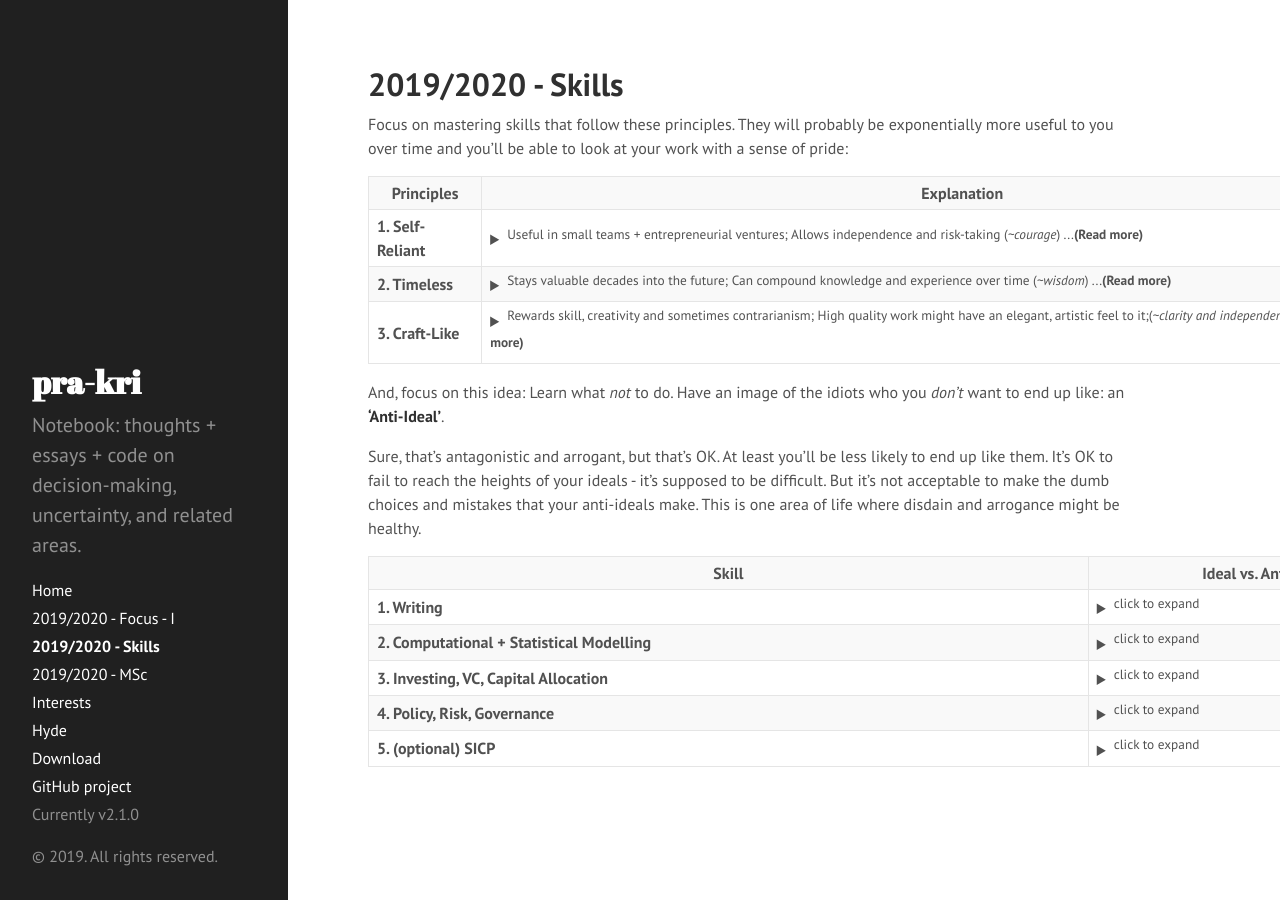
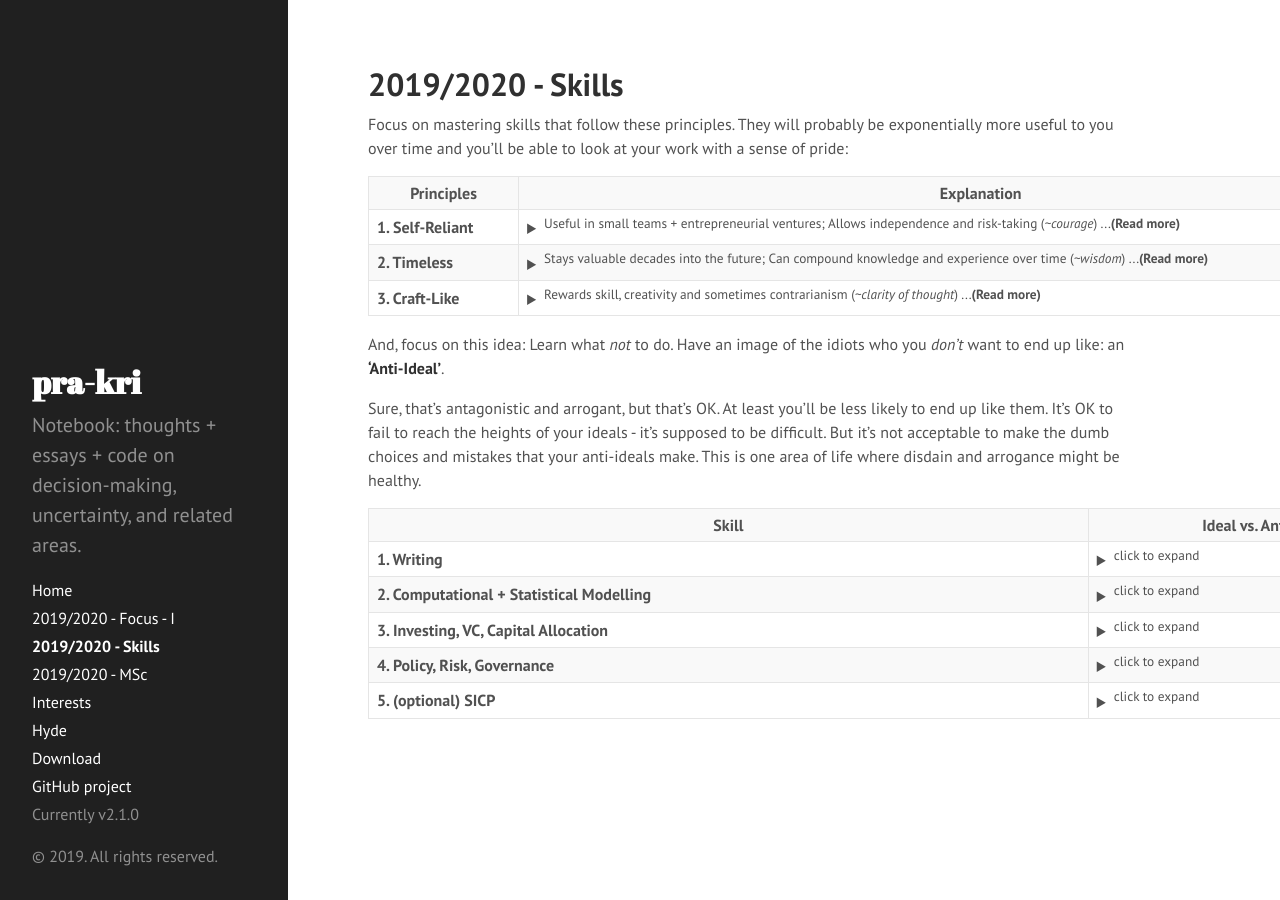
Before and after one commit to pra-kri/pra-kri.github.io, a Jekyll site: the page built from 2019to2020_focus_part2.md, in a window 1280 px wide. Built offline with Jekyll 4.4.1, drawn with Linux system fonts in a browser that asks for light colours; Markdown is read by kramdown in place of the engine named in the settings.

Commit message:
Update 2019to2020_focus_part2.md

```diff
--- a/2019to2020_focus_part2.md
+++ b/2019to2020_focus_part2.md
@@ -30,7 +30,7 @@ Focus on mastering skills that follow these principles. They will probably be ex
   </tr>
   <tr>
     <td><b>3. Craft-Like</b></td>
-    <td> <details><summary><sup>Rewards skill, creativity and sometimes contrarianism; High quality work might have an elegant, artistic feel to it;(<i>~clarity and independence of thought</i>) ...<b>(Read more)</b></sup></summary>
+    <td> <details><summary><sup>Rewards skill, creativity and sometimes contrarianism (<i>~clarity of thought</i>) ...<b>(Read more)</b></sup></summary>
       <b> Ideal: </b> Are there noticeable skill-gaps between the best and the mediocre? Is there elegance and simplicity in high-quality work? Can you master the craft so that you're better than the competition? Will it reward creativity, skill or contrarian thinking?
       <br>
       <b> Anti-Ideal: </b>Or is the work mostly the same, regardless of who does it? Are you able to teach a 'Gender Studies & Post-Colonial Poetry MSc' grad how to master it in less than 12 months? (or a STEM graduate, in under 6 months?)
```
